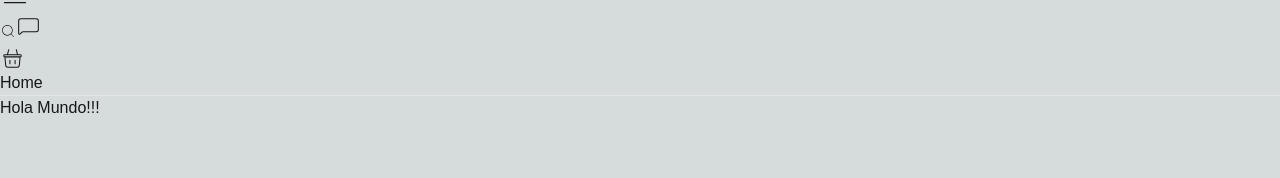
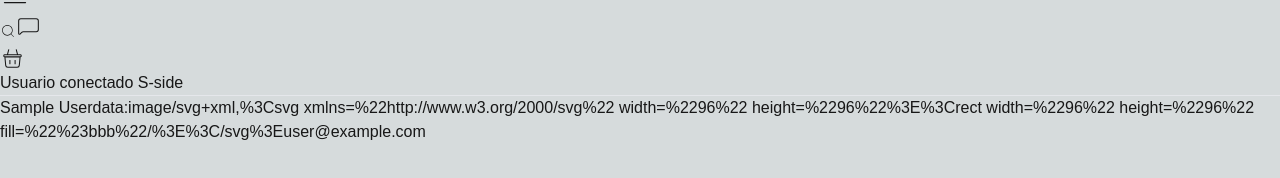
Before and after one commit to nca1478/next-admin-todos, a Next.js app: page /dashboard in a window 1280 px wide. Shown: the part 606-784 px from the top of the page. Built offline with nearby package versions, Linux system fonts and the light colour scheme; no server answers; sample sign-in values are in the browser's storage.

Commit message:
172. Información del usuario - Server Side

```diff
--- a/src/app/dashboard/page.tsx
+++ b/src/app/dashboard/page.tsx
@@ -1,11 +1,22 @@
 import { WidgetItem } from "@/components";
+import { getServerSession } from "next-auth";
+import { authOptions } from "../api/auth/[...nextauth]/route";
+import { redirect } from "next/navigation";
 
-export default function DashboardPage() {
+export default async function DashboardPage() {
+  const session = await getServerSession(authOptions);
+
+  if (!session) {
+    redirect("/api/auth/signin");
+  }
+
   return (
-    <div className="grid gap-6 md:grid-cols-2 lg:grid-cols-3">
-      <WidgetItem title="Home">
-        <div className="flex flex-col items-center">
-          <span>Hola Mundo!!!</span>
+    <div className="grid gap-6 grid-cols-1 sm:grid-cols-2">
+      <WidgetItem title="Usuario conectado S-side">
+        <div className="flex flex-col">
+          <span>{session.user?.name}</span>
+          <span>{session.user?.image}</span>
+          <span>{session.user?.email}</span>
         </div>
       </WidgetItem>
     </div>
```
